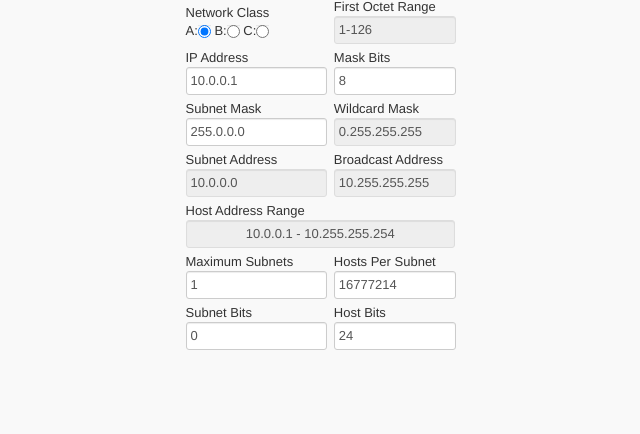
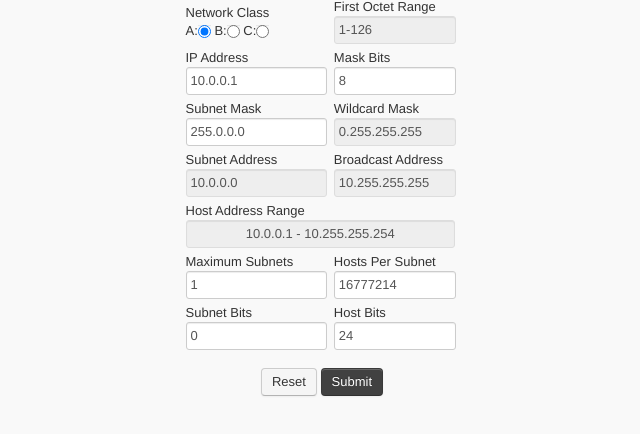
Before and after one commit to rikusilvola/subcalc-app, a plain HTML site: page index.html in a window 1280 px wide. Shown: the part 58-492 px from the top of the page, without its empty margins (318-958 px from the left). Drawn offline with Linux system fonts and the light colour scheme.

Commit message:
buttons added
added "submit" and "reset" buttons

```diff
--- a/index.html
+++ b/index.html
@@ -80,6 +80,9 @@
       <td>Subnet Bits<br/><input id="subbits" value="" type="number" min="0" max="30" step="1" onChange="Update(4, fsbits)" ></td>
       <td>Host Bits<br/><input id="hostbits" value="" type="number" min="2" max="32" step="1" onChange="Update(4, fhbits)" ></td>
     </tr>
+	<tr id="bottommenu">
+      <td colspan="2" align="center"><p><a id="reset" href="" class="btn">Reset</a> <a id="calcbtn" onClick="Update(4)" class="btn btn-inverse" >Submit</a></p></td>
+    </tr>
     </table>
     </div>
 
```
